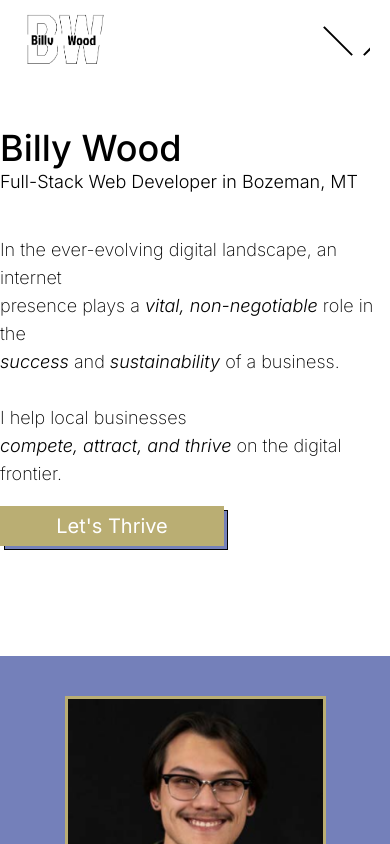
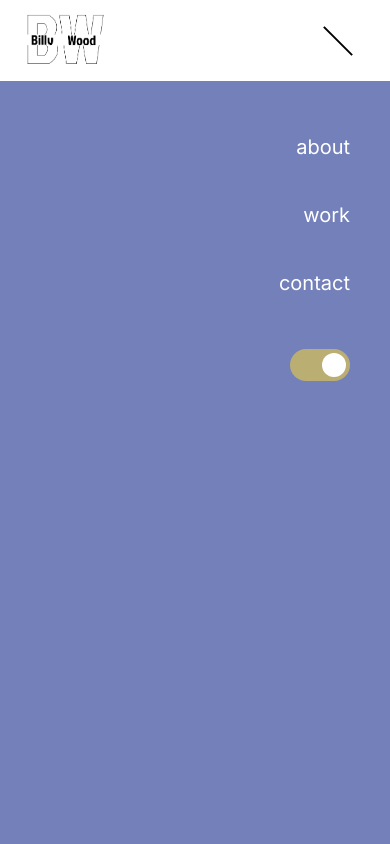
Before and after one commit to BillyCWood/FullStackPortfolio, a Nuxt app: page / in a window 390 px wide. Both pictures are taken after a click on the element 338 px from the left and 40 px from the top of the page. Shown: the top 844 px of the page. Built offline with nearby package versions, Linux system fonts and the light colour scheme; what tailgrids would draw is missing.

Commit message:
mobile navigate done. still dont know why the hamburger styles keep unapplying themselves. makes no sense

```diff
--- a/components/NavBar.vue
+++ b/components/NavBar.vue
@@ -41,11 +41,22 @@ window?.addEventListener('scroll', function(e) {
         </div>
 
         <div class="flex flex-col gap-y-2 p-3 lg:hidden hover:cursor-pointer overflow-hidden" @click="toggleNav">
-            <span class="w-10 border-b-2 border-black dark:border-white transition-transform duration-1000 -translate-y-10 translate-x-10 -rotate-45" :class="{'translate-y-4 -translate-x-[1px] delay-200':isOpen, 'border-white':isScrolled}" />
+            <span class="w-10 border-b-2 border-black dark:border-white transition-transform duration-1000 -translate-y-10 translate-x-10 -rotate-45" :class="{'':isOpen, 'border-white':isScrolled}" />
             <span class="w-10 border-b-2 border-black dark:border-white transition-transform duration-1000" :class="{'translate-x-14':isOpen, 'border-white':isScrolled}" />
             <span class="w-10 border-b-2 border-black dark:border-white transition-transform duration-1000" :class="{'rotate-45 -translate-y-1':isOpen, 'border-white':isScrolled}" />
             <span class="w-7 border-b-2 border-black dark:border-white transition-transform duration-1000" :class="{'-translate-x-12':isOpen, 'border-white':isScrolled}" />
         </div>
 
+        <div :class="{'hidden': !isOpen, 'flex flex-col items-end float-right absolute right-0 top-20 text-white bg-primary-light dark:bg-primary-dark border-t-[1px] border-white w-screen h-screen translate-x-0':isOpen}">
+            <div class="flex flex-col mt-10 mr-7 text-xl gap-y-4">
+                <button class="transition-colors duration-300 hover:text-secondary-dark dark:hover:text-secondary-dark text-right p-3" :class="{'text-white':isScrolled}">about</button>
+                <button class="transition-colors duration-300 hover:text-secondary-dark dark:hover:text-secondary-dark  text-right p-3" :class="{'text-white':isScrolled}">work</button>
+                <button class="transition-colors duration-300 hover:text-secondary-dark dark:hover:text-secondary-dark  text-right p-3" :class="{'text-white':isScrolled}">contact</button>
+            </div>
+            <div class="mr-10 mt-10">
+                <ThemeToggle />
+            </div>
+        </div>
+
     </div>
 </template>
--- a/nuxt.config.ts
+++ b/nuxt.config.ts
@@ -11,6 +11,11 @@ export default defineNuxtConfig({
     },
   },
   image:{},
+  app: {
+    head: {
+      link: [{ rel: 'icon', type:'image/x-icon', href:'/favicon.ico' }]
+    }
+  },
 
   modules: ['@nuxt/image'],
 })
--- a/sections/Work.vue
+++ b/sections/Work.vue
@@ -59,7 +59,7 @@ const styledProj = (index: number) => ({
 
         <div id="proj-list" class="mt-28">
             <h1 class="text-primary-light text-4xl lg:text-6xl font-medium">Projects</h1>
-            <ul class="flex max-lg:gap-x-7 lg:flex-col lg:gap-y-8 my-10 lg:border-l-2 border-secondary-light max-lg:overflow-scroll">
+            <ul class="flex max-lg:gap-x-7 lg:flex-col lg:gap-y-8 my-10 lg:border-l-2 border-secondary-light max-lg:overflow-x-scroll">
                 <li v-for="(project, index) in projects" :key="index" class="hover:cursor-pointer p-3 lg:max-w-60" :class="styledProj(index)" @click="selectedProj = index">{{ project.name }}</li>
             </ul>
             <a :href="projects[selectedProj].url" target="_blank" class="hidden lg:flex">
```
Also changed, not shown: 1 other file (tests, documents, lock files or other folders).
